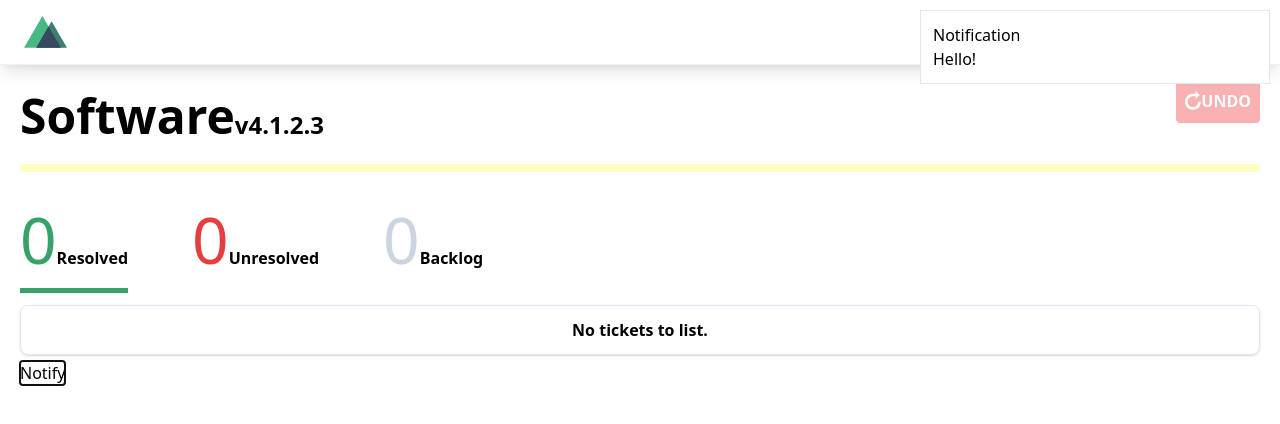
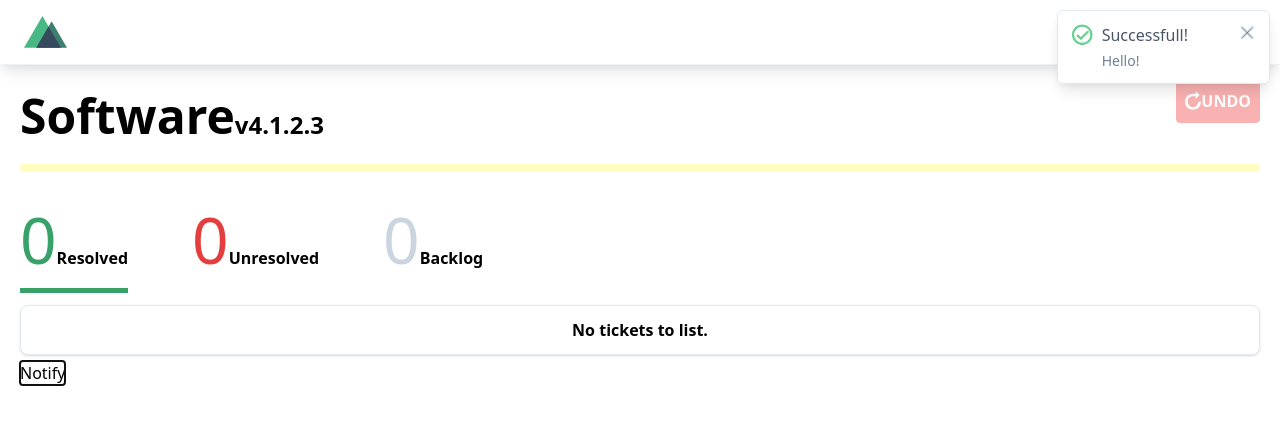
Before and after one commit to bestii/Push-Pop-Challenge, a Nuxt app in the folder frontend/: page / in a window 1280 px wide. Both pictures are taken after a click on the button "Notify". Shown: the top 424 px of the page. Built offline with nearby package versions, Linux system fonts and the light colour scheme.

Commit message:
Notification UI

```diff
--- a/frontend/components/Notification.vue
+++ b/frontend/components/Notification.vue
@@ -1,10 +1,16 @@
 <template lang="">
-  <div class="notifications z-50">
-    <div v-for="notification in notifications" transition="fade">
-        <div class="notification bg-white border p-3 mb-2 animated">
-            <h5 v-if="notification.title">{{notification.title}}</h5>
-            <p>{{notification.text}}</p>
-        </div>
+  <div class="notifications fixed w-2/12 z-50">
+    <div v-for="notification in notifications" class="notification mb-1 bg-white border-gray-300 border p-3 flex items-start shadow-lg rounded-md space-x-2">
+      <svg class="flex-shrink-0 h-6 w-6 text-green-400" stroke="currentColor" viewBox="0 0 20 20">
+        <path stroke-width="1" d="M10.219,1.688c-4.471,0-8.094,3.623-8.094,8.094s3.623,8.094,8.094,8.094s8.094-3.623,8.094-8.094S14.689,1.688,10.219,1.688 M10.219,17.022c-3.994,0-7.242-3.247-7.242-7.241c0-3.994,3.248-7.242,7.242-7.242c3.994,0,7.241,3.248,7.241,7.242C17.46,13.775,14.213,17.022,10.219,17.022 M15.099,7.03c-0.167-0.167-0.438-0.167-0.604,0.002L9.062,12.48l-2.269-2.277c-0.166-0.167-0.437-0.167-0.603,0c-0.166,0.166-0.168,0.437-0.002,0.603l2.573,2.578c0.079,0.08,0.188,0.125,0.3,0.125s0.222-0.045,0.303-0.125l5.736-5.751C15.268,7.466,15.265,7.196,15.099,7.03"></path>
+      </svg>
+      <div class="flex-1 space-y-1">
+        <p class="text-base leading-6 font-medium text-gray-700">Successfull!</p>
+        <p class="text-sm leading-5 text-gray-600">{{notification.text}}</p>
+      </div>
+      <svg class="flex-shrink-0 h-5 w-5 text-gray-400 cursor-pointer" stroke="currentColor" viewBox="0 0 20 20">
+        <path stroke-width="1.2" d="M15.898,4.045c-0.271-0.272-0.713-0.272-0.986,0l-4.71,4.711L5.493,4.045c-0.272-0.272-0.714-0.272-0.986,0s-0.272,0.714,0,0.986l4.709,4.711l-4.71,4.711c-0.272,0.271-0.272,0.713,0,0.986c0.136,0.136,0.314,0.203,0.492,0.203c0.179,0,0.357-0.067,0.493-0.203l4.711-4.711l4.71,4.711c0.137,0.136,0.314,0.203,0.494,0.203c0.178,0,0.355-0.067,0.492-0.203c0.273-0.273,0.273-0.715,0-0.986l-4.711-4.711l4.711-4.711C16.172,4.759,16.172,4.317,15.898,4.045z"></path>
+      </svg>
     </div>
   </div>
 </template>
@@ -16,39 +22,24 @@ export default {
 </script>
 <style>
 .notifications {
-  position: fixed;
   right: 10px;
   top: 10px;
-  width: 350px;
 }
-@-webkit-keyframes fadeinout {
-  0% {
+.notification {
+  -webkit-animation: fadein 2s; /* Safari, Chrome and Opera > 12.1 */
+  -moz-animation: fadein 2s; /* Firefox < 16 */
+  -ms-animation: fadein 2s; /* Internet Explorer */
+  -o-animation: fadein 2s; /* Opera < 12.1 */
+  animation: fadein 2s;
+}
+
+@keyframes fadein {
+  from {
     opacity: 0;
   }
-  10% {
+  to {
     opacity: 1;
   }
 }
 
-@keyframes fadeinout {
-  0% {
-    opacity: 0;
-  }
-  100% {
-    opacity: 1;
-  }
-}
-
-.notification {
-  -webkit-animation: fadeinout 2s linear forwards;
-  animation: fadeinout 2s linear forwards;
-}
-
-.animated {
-  -webkit-animation-duration: 1s;
-  animation-duration: 1s;
-  -webkit-animation-fill-mode: both;
-  animation-fill-mode: both;
-}
-
 </style>
--- a/frontend/pages/script.js
+++ b/frontend/pages/script.js
@@ -196,9 +196,13 @@ export default {
     notify() {
       console.log("called")
       this.notifications.push({
+        id: Date.now(),
         title: "Notification",
         text: "Hello!"
       })
+    },
+    removeNotification() {
+
     }
   },
 };
```
